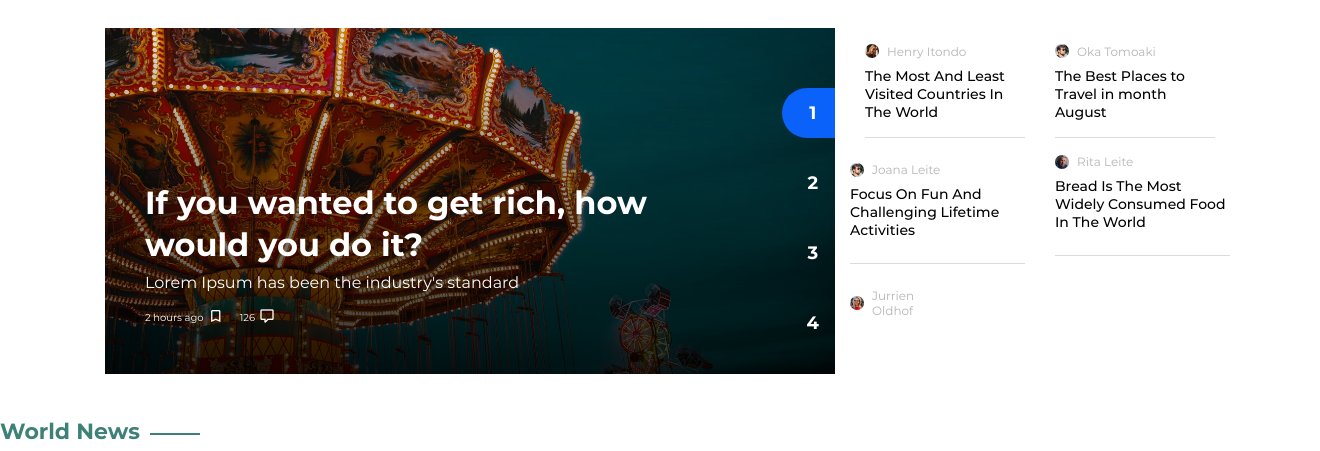
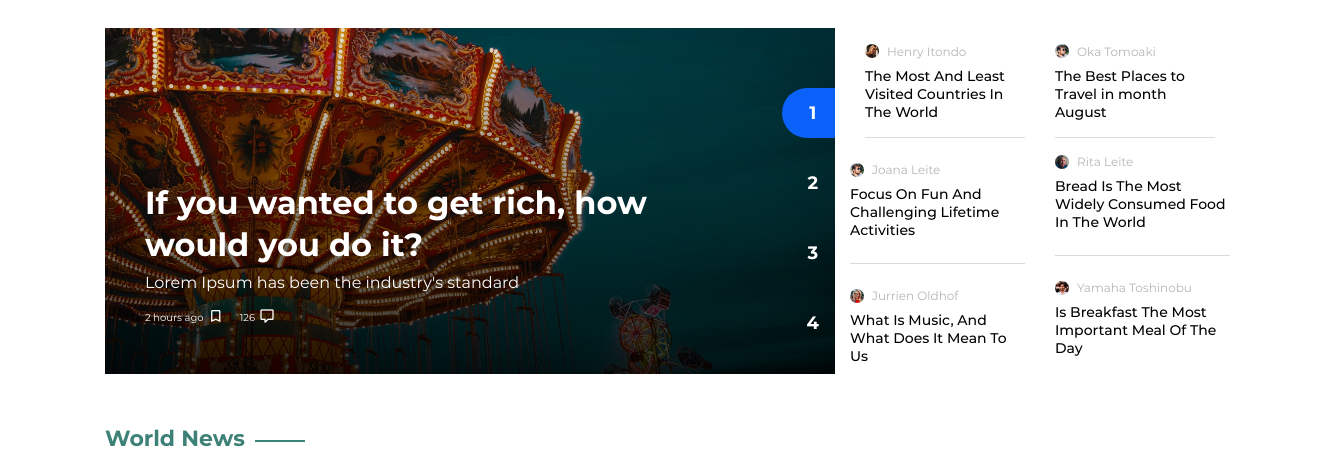
Before and after one commit to whd1028/123, a Django app: page /news/ in a window 1320 px wide; the page is wider, and only the part inside the window is pictured. Shown: the part 283-734 px from the top of that part. Run offline with Django 4.2, Linux system fonts and the light colour scheme; some libraries are stand-ins or nearby versions; grey boxes are pictures that could not be loaded.

Commit message:
index correction final

```diff
--- a/news/templates/index.html
+++ b/news/templates/index.html
@@ -312,7 +312,7 @@
                     <div class="py-3 border-bottom">
                       <div class="d-flex align-items-center pb-2">
                         <img
-                          src="assets/images/dashboard/Profile_1.jpg"
+                          src="{% static 'images/dashboard/Profile_1.jpg'  %}"
                           class="img-xs img-rounded mr-2"
                           alt="thumb"
                         />
@@ -327,7 +327,7 @@
                       <div class="py-3 border-bottom">
                         <div class="d-flex align-items-center pb-2">
                         <img
-                          src="assets/images/dashboard/Profile_2.jpg"
+                          src="{% static 'images/dashboard/Profile_2.jpg' %}"
                           class="img-xs img-rounded mr-2"
                           alt="thumb"
                         />
@@ -343,7 +343,7 @@
                         <div class="pt-4 pb-4 border-bottom">
                           <div class="d-flex align-items-center pb-2">
                             <img
-                              src="assets/images/dashboard/Profile_2.jpg"
+                              src="{% static 'images/dashboard/Profile_2.jpg' %}"
                               class="img-xs img-rounded mr-2"
                               alt="thumb"
                             />
@@ -358,7 +358,7 @@
                         <div class="pt-3 pb-4 border-bottom">
                           <div class="d-flex align-items-center pb-2">
                             <img
-                              src="assets/images/dashboard/Profile_4.jpg"
+                              src="{% static 'images/dashboard/Profile_4.jpg' %}"
                               class="img-xs img-rounded mr-2"
                               alt="thumb"
                            />
@@ -375,16 +375,30 @@
                         <div class="pt-4 pb-4">
                           <div class="d-flex align-items-center pb-2">
                             <img
-                              src="assets/images/dashboard/Profile_5.jpg"
+                              src="{% static 'images/dashboard/Profile_5.jpg' %}"
                               class="img-xs img-rounded mr-2"
                               alt="thumb"
                             />
                             <span class="fs-12 text-muted">Jurrien Oldhof</span>
                           </div>
+                          <p class="fs-14 m-0 font-weight-medium line-height-sm">
+                             What Is Music, And What Does It Mean To Us
+                          </p>
                       </div>
                     </div>
-                </div>
-
+                    <div class="col-sm-6">
+                      <div class="pt-3 pb-4">
+                        <div class="d-flex align-items-center pb-2">
+                          <img
+                            src="{% static 'images/dashboard/Profile_6.jpg' %}"
+                            class="img-xs img-rounded mr-2"
+                            alt="thumb"
+                          />
+                          <span class="fs-12 text-muted">Yamaha Toshinobu</span>
+                          </div>
+                          <p class="fs-14 m-0 font-weight-medium line-height-sm">
+                            Is Breakfast The Most Important Meal Of The Day
+                          </p>
                       </div>
                     </div>
                   </div>
```
